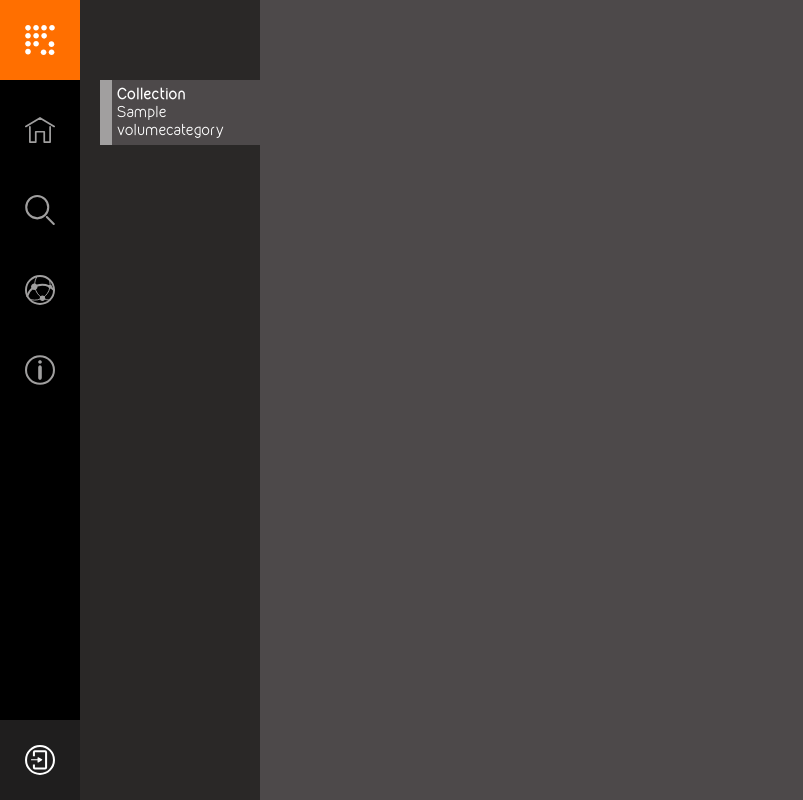
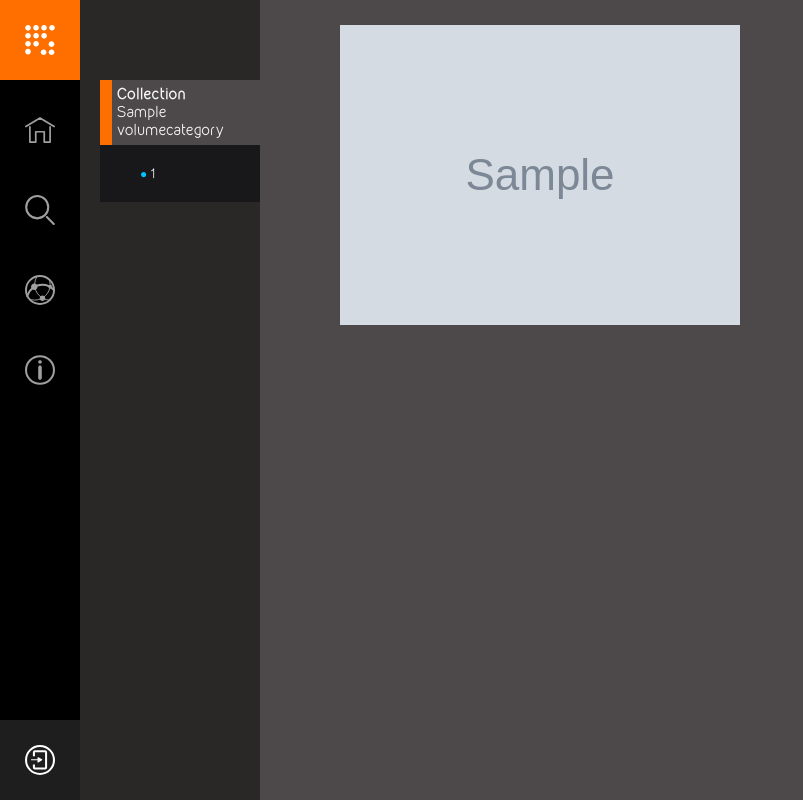
Before and after one commit to kleingeist/muster, a Django app: page /muster/ in a window 1280 px wide. Shown: the whole page, without its empty margins (0-803 px from the left). Run offline with Django 3.2, Linux system fonts and the light colour scheme; tables that the repository leaves empty hold one stand-in row (values such as "Sample post"); grey boxes marked "Sample" are stand-in pictures; some libraries are stand-ins or nearby versions; some web fonts are replaced.

Commit message:
Weird positioning stuff

```diff
--- a/musterapp/static/musterapp/css/default.css
+++ b/musterapp/static/musterapp/css/default.css
@@ -17,9 +17,9 @@ dot: #393737
 .container {
   width: 1170px;
   max-width: none !important;
+  padding: 20px 20px;
+  margin: 0 auto;
 }
-
-
 
 /* Custom Font */
 @font-face {
@@ -48,6 +48,52 @@ body {
   /* color: #333333; */
   color: #fff;
   background-color: #4d494a;
+}
+
+#nav-left, #sidebar-left, #sidebar-right {
+  display: none;
+  position: fixed;
+  top: 0;
+  bottom: 0;
+}
+
+.nav-l #nav-left {
+  display: block;
+  width: 80px;
+  left: 0;
+}
+
+.sb-l #sidebar-left {
+  display: block;
+  width: 180px;
+  position: fixed;
+  left: 0;
+}
+
+.nav-l.sb-l #sidebar-left {
+  left: 80px;
+}
+
+.sb-r #sidebar-right {
+  display: block;
+  right: 0;
+  width: 180px;
+}
+
+.nav-l .container {
+  padding-left: 100px;
+}
+
+.sb-l .container {
+  padding-left: 200px;
+}
+
+.sb-r .container {
+  padding-right: 200px;
+}
+
+.nav-l.sb-l .container {
+  padding-left: 280px;
 }
 
 /* Modals */
@@ -90,17 +136,7 @@ body {
 
 
 /* Left Navigation */
-.container {
-  padding-left: 100px;
-  margin-left: 0px;
-}
-
 #nav-left {
-  width: 80px;
-  position: fixed;
-  top: 0;
-  left: 0;
-  bottom: 0;
   background-color: #000;
 }
 
@@ -176,13 +212,7 @@ body {
 }
 
 /* left categorybrowser sidebar */
-
-#left-sidebar {
-  width: 180px;
-  position: fixed;
-  top: 0px;
-  left: 80px;
-  bottom: 0px;
+.volume-detail #sidebar-left {
   overflow-y: hidden;
   overflow-x: hidden;
   padding-left: 20px;
@@ -190,14 +220,14 @@ body {
   background-color: #2a2827;
 }
 
-.sidebar h2{
+
+#sidebar-left h2{
   font-family: kirvy-bold-webfont;
   font-size: 14px;
   line-height: 130%;
   margin: 0;
 }
 
-/* index specific styles */
 .volume-cat {
   font-family: kirvy-regular-webfont;
   position: relative;
@@ -261,18 +291,16 @@ body {
 }
 
 /* volume_detail specific styles */
-#volume-detail .page-list{
-  position: absolute;
-  top: 10px;
-  left: 280px;
-}
-
 #volume-detail .page-list .page {
   margin: 5px;
   float: left;
 }
 
 /* page_browser specific styles */
+#sidebar-right {
+  background-color: #000;
+}
+
 #page-browser h2,
 #page-browser .page-with-nav {
   text-align: center;
@@ -285,14 +313,15 @@ body {
 #page-browser .page svg {
   vertical-align: middle;
   fill-opacity: 0.0;
+  max-width: 720px;
 }
 
 #page-browser .prev-page,
 #page-browser .next-page {
   display: inline-block;
-  width: 100px;
+  width: 70px;
   height: 450px;
-  padding: 195px 35px;
+  padding: 195px 20px;
 }
 
 #page-browser .prev-page a,
--- a/musterapp/static/musterapp/js/default.js
+++ b/musterapp/static/musterapp/js/default.js
@@ -38,11 +38,11 @@ $(document).ready(function(){
         $(this).css('display', 'flex');
     });
 
-    $("#left-sidebar .volume-cat .name").click(function() {
+    $("#sidebar-left .volume-cat .name").click(function() {
         $(this).next().toggleClass('hidden');
     });
 
-    $("#left-sidebar .volume-list .volume a").hover(
+    $("#sidebar-left .volume-list .volume a").hover(
         function () {
             $(this).addClass("hover");
         },
--- a/musterapp/templates/base.html
+++ b/musterapp/templates/base.html
@@ -7,7 +7,7 @@
     <link href="{% static 'musterapp/css/bootstrap.css' %}" rel="stylesheet">
     <link href="{% static 'musterapp/css/default.css' %}" rel="stylesheet">
 </head>
-<body>
+<body  class="nav-l {% block bodyclass %}{% endblock %}">
 
     <nav id="nav-left">
         <div class="logo"><a href="{% url "index" %}"><h1 class="icon">PATTREATOR</h1></a></div>
@@ -24,6 +24,13 @@
         </div>
     </nav>
 
+    <div id="sidebar-left">
+        {% block sidebar-left %}{% endblock %}
+    </div>
+
+    <div id="sidebar-right">
+        {% block sidebar-right %}{% endblock %}
+    </div>
 
 
     <div id="content" class="container">
--- a/musterapp/templates/left-sidebar.html
+++ /dev/null
@@ -1,23 +0,0 @@
-{% load thumbnail %}
-
-<div class="sidebar" id="left-sidebar">
-    {% for category in categories %}
-        <div class="volume-cat">
-            <div class="volume-cat name {% if volume.category == category %}active{% endif %}">
-                <h2>Collection<br></h2>
-                <p>{{ category.name }}</p>
-            </div>
-
-            <ul class="volume-list {% if volume.category != category %}hidden{% endif %}">
-                {% for vol in category.volumes_ordered %}
-                    <li class="volume">
-                        <a {% if vol == volume  %}class="active" {% endif %}href="{% url "volume_detail" vol.record_id %}">
-                            <span {% if vol == volume %}style="color:#00c2ff"{% endif %}>&#x25CF; </span>{{ vol.record_id }}
-                        </a>
-                    </li>
-                    <br/>
-                {% endfor %}
-            </ul>
-        </div>
-    {% endfor %}
-</div>
--- a/musterapp/templates/musterapp/index.html
+++ /dev/null
@@ -1,9 +0,0 @@
-{% extends "base.html" %}
-
-{% block title %}Volumes{% endblock %}
-
-{% block content %}
-
-{% include "left-sidebar.html" %}
-
-{% endblock %}
--- a/musterapp/templates/musterapp/volume_detail.html
+++ b/musterapp/templates/musterapp/volume_detail.html
@@ -3,11 +3,9 @@
 {% load thumbnail %}
 
 {% block title %}{{ volume.record_id }}{% endblock %}
-
+{% block bodyclass %}volume-detail sb-l{% endblock %}
 
 {% block content %}
-
-    {% include "left-sidebar.html" %}
 <div id="volume-detail">
     <div class="page-list clearfix">
         {% for page in pages %}
@@ -20,3 +18,26 @@
     </div>
 </div>
 {% endblock %}
+
+
+{% block sidebar-left %}
+    {% for category in categories %}
+        <div class="volume-cat">
+            <div class="volume-cat name {% if volume.category == category %}active{% endif %}">
+                <h2>Collection<br></h2>
+                <p>{{ category.name }}</p>
+            </div>
+
+            <ul class="volume-list {% if volume.category != category %}hidden{% endif %}">
+                {% for vol in category.volumes_ordered %}
+                    <li class="volume">
+                        <a {% if vol == volume  %}class="active" {% endif %}href="{% url "volume_detail" vol.record_id %}">
+                            <span {% if vol == volume %}style="color:#00c2ff"{% endif %}>&#x25CF; </span>{{ vol.record_id }}
+                        </a>
+                    </li>
+                    <br/>
+                {% endfor %}
+            </ul>
+        </div>
+    {% endfor %}
+{% endblock %}
--- a/musterapp/views.py
+++ b/musterapp/views.py
@@ -4,12 +4,8 @@ from .models import Page, Volume, VolumeCategory
 
 
 def index(request):
-
-    categories = VolumeCategory.objects.all().order_by("name")
-
-    context = {"categories": categories}
-    return render(request, "musterapp/index.html", context=context)
-
+    volume = Volume.objects.all().first()
+    return volume_detail(request, volume.record_id)
 
 def volume_detail(request, volume_rid):
     volume = get_object_or_404(Volume, record_id=volume_rid)
```
Also changed, not shown: musterapp/templates/musterapp/page_browser.html (+7 -0 lines).
